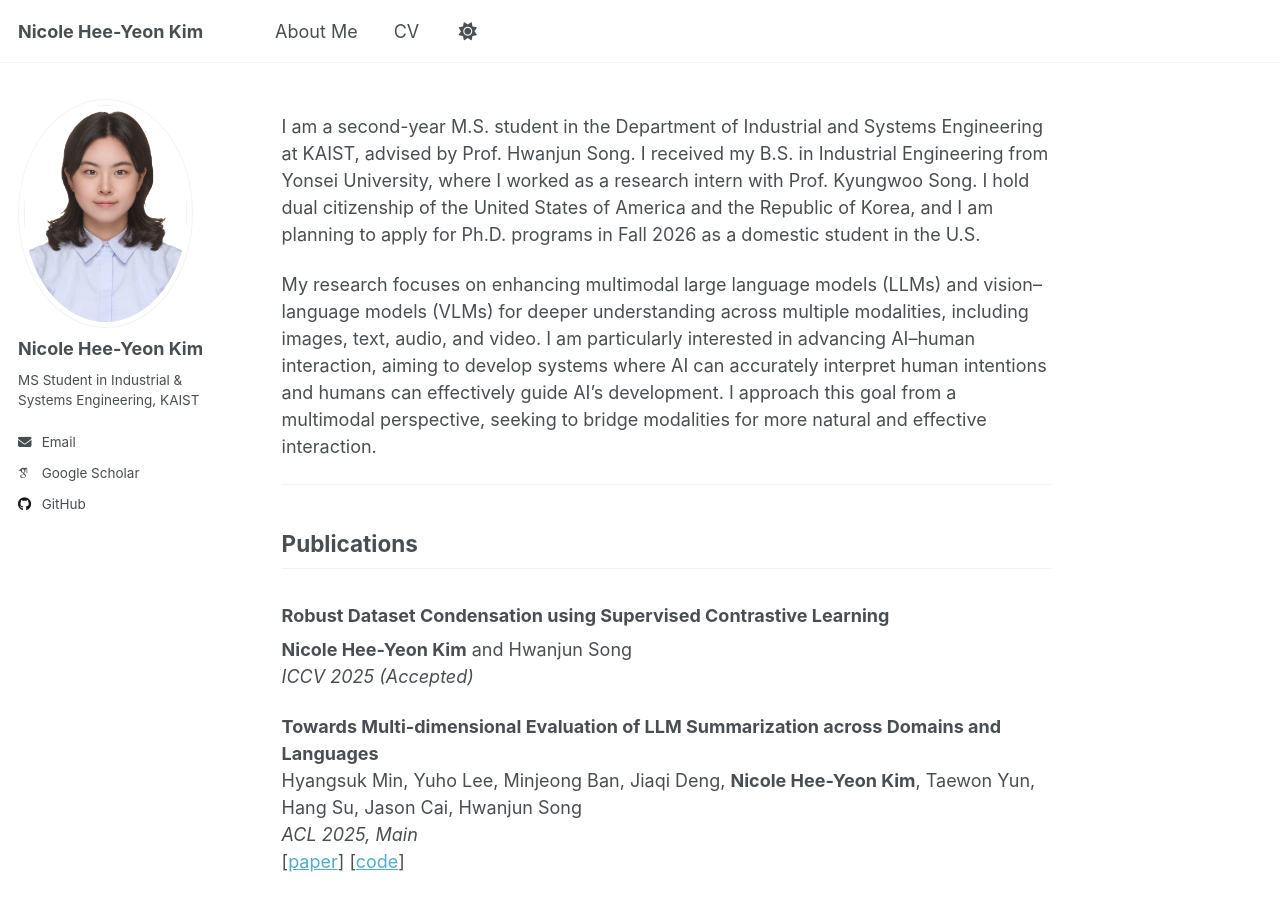
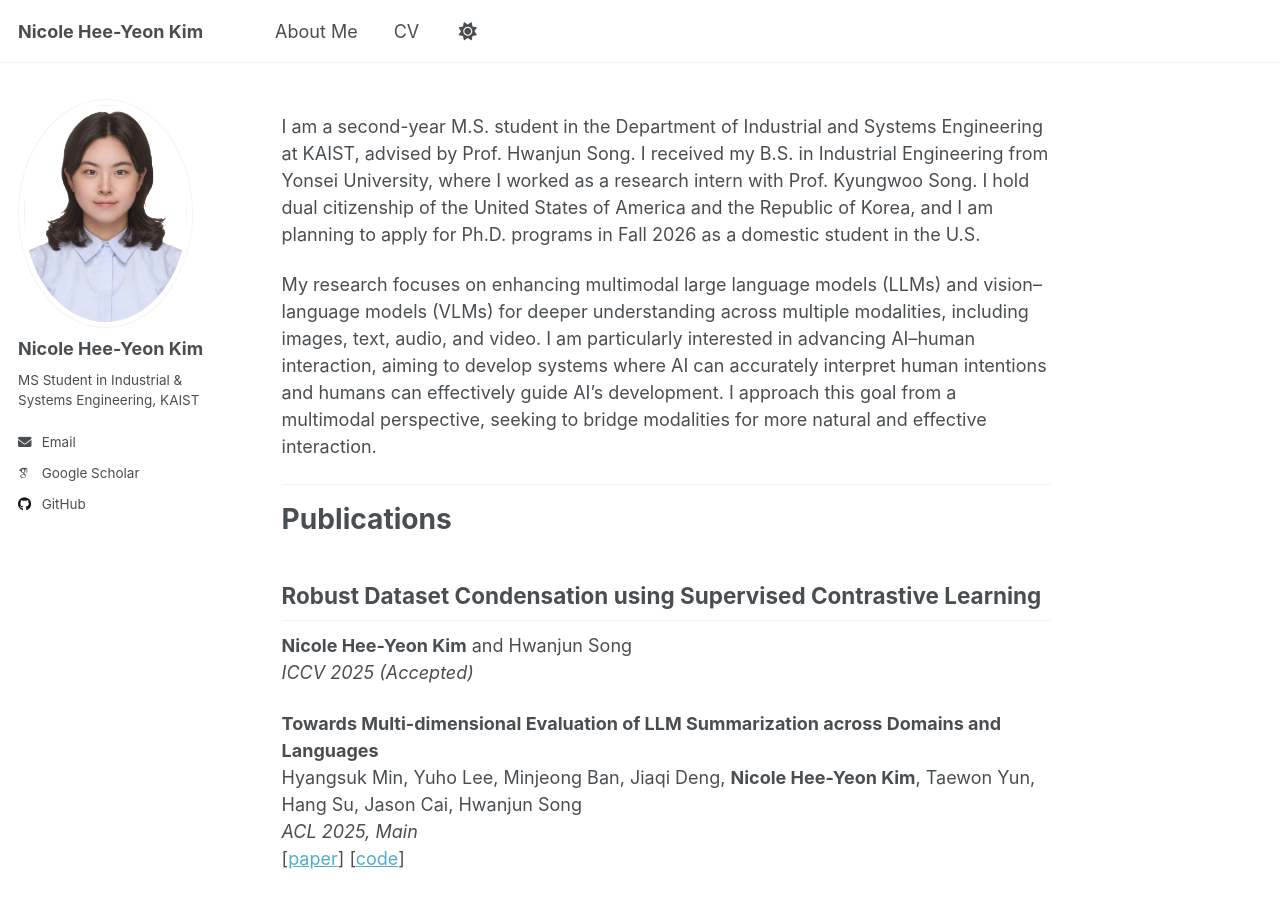
Before and after one commit to Nicole-Hee-Yeon-Kim/Nicole-Hee-Yeon-Kim.github.io, a Jekyll site: the page built from _pages/about.md, in a window 1280 px wide and 900 px high. Built offline with Jekyll 4.4.1, drawn with Linux system fonts in a browser that asks for light colours; some web fonts are replaced; a script that is not in the unit is left out.

```diff
--- a/_pages/about.md
+++ b/_pages/about.md
@@ -13,9 +13,9 @@ My research focuses on enhancing multimodal large language models (LLMs) and vis
 
 ---
 
-## Publications
+# Publications
 
-### Robust Dataset Condensation using Supervised Contrastive Learning
+## Robust Dataset Condensation using Supervised Contrastive Learning
 **Nicole Hee-Yeon Kim** and Hwanjun Song
 *ICCV 2025 (Accepted)*
 
@@ -55,13 +55,13 @@ Jihwan Oh, Jeonghwan Choi, **Nicole Hee-Yeon Kim**, Hwanjun Song
 
 ---
 
-## Patent
+# Patent
 
 **Patent Pending** – KAIST Patent Registration ID: KR P2025-0286, *Robust Dataset Condensation using Supervised Contrastive Learning*
 
 ---
 
-## Honors and Awards
+# Honors and Awards
 
 - **Best Paper Award**, CVPR Workshop (2023) – 학부 인턴 연구 참여
 - **Full Scholarship**, KAIST Support Scholarship
```
